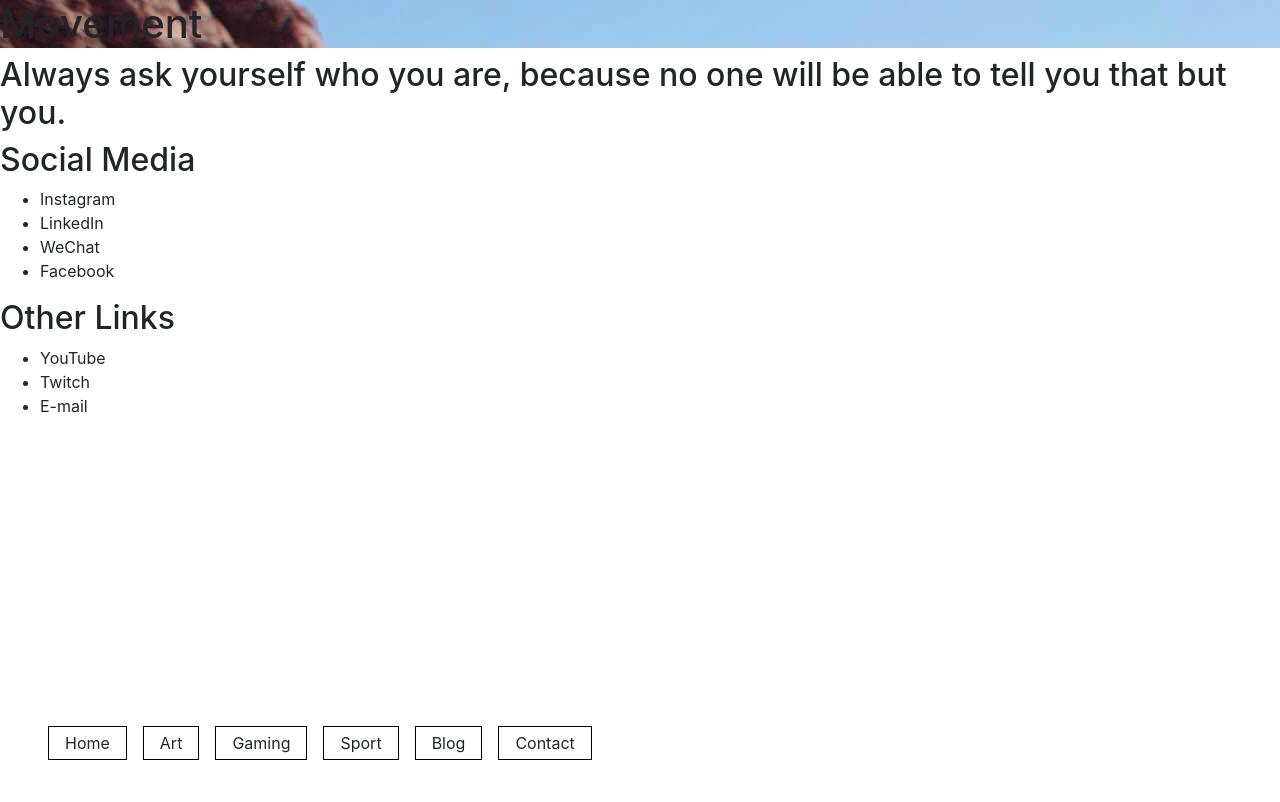
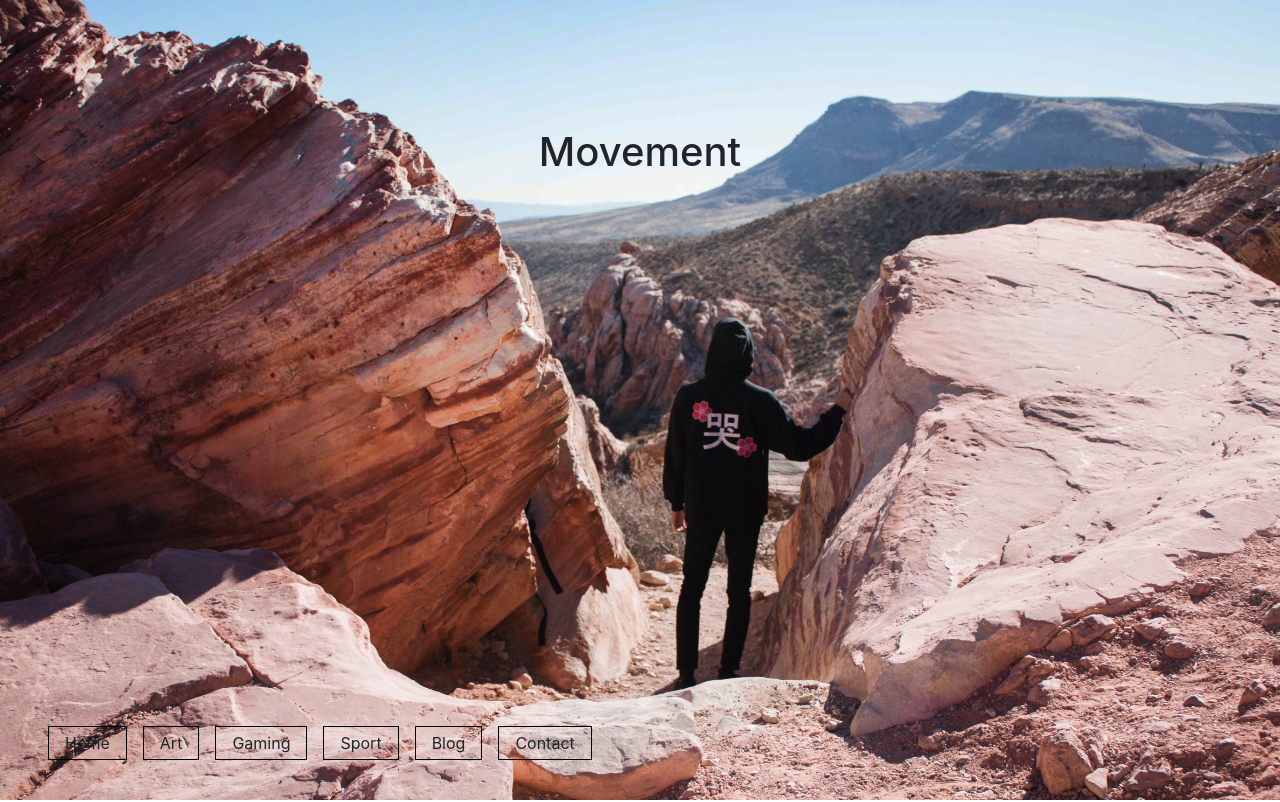
Before and after one commit to derickdr/derickdr.github.io, a React (Create React App) app: page / in a window 1280 px wide. Shown: the top 802 px of the page. Built offline with nearby package versions, Linux system fonts and the light colour scheme.

Commit message:
added background image to .homepage-header and styled

```diff
--- a/src/App.css
+++ b/src/App.css
@@ -24,6 +24,11 @@
 
 .homepage-header {
     background-image: url(./images/landing-bg.jpg);
-    max-width: 100%;
-    height: auto;
+    background-repeat: no-repeat;
+    background-size: cover;
+    min-height: 100vh;
+    padding: 8rem 10rem 8rem;
+    display: flex;
+    flex-direction: column;
+    align-items: center;
 }
```
